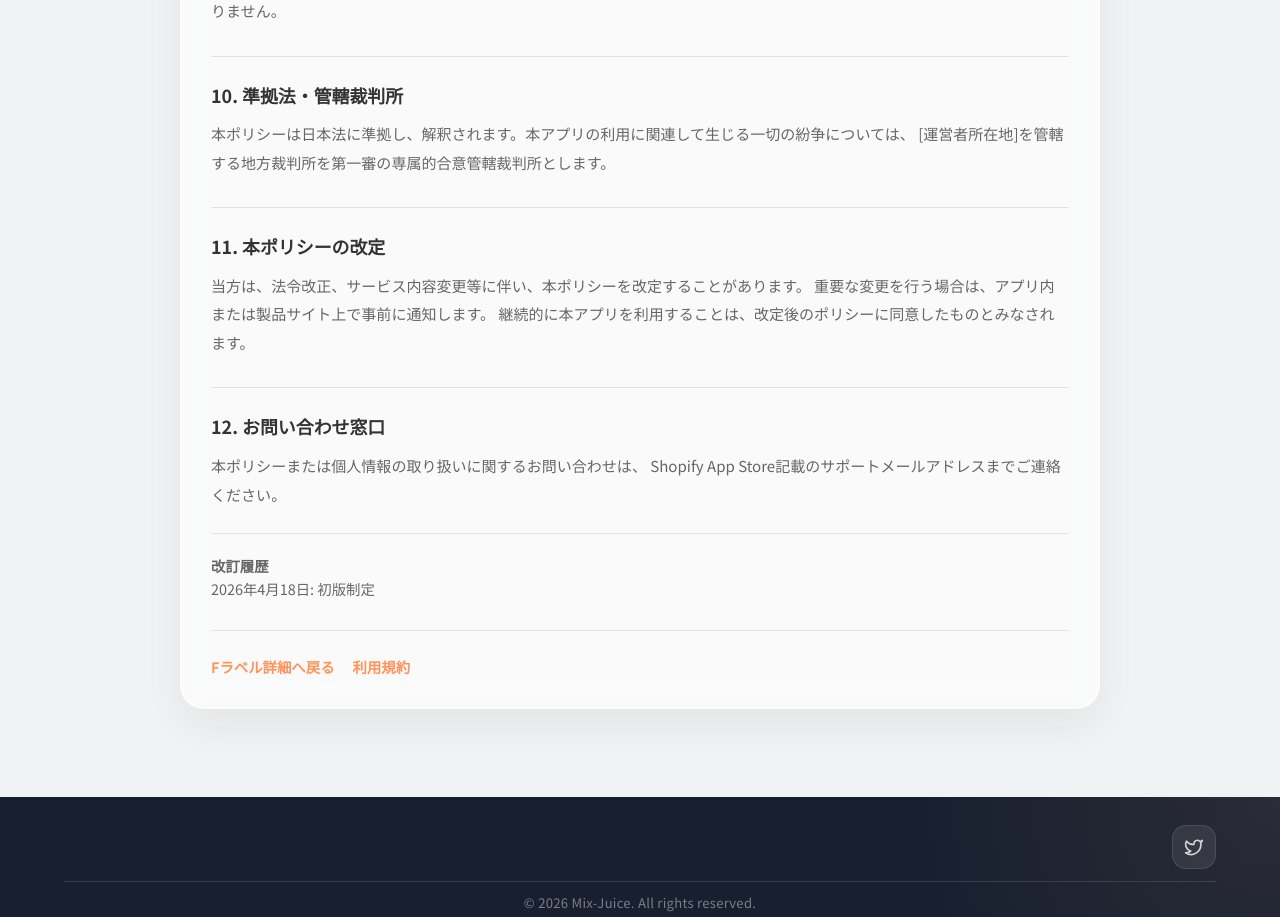
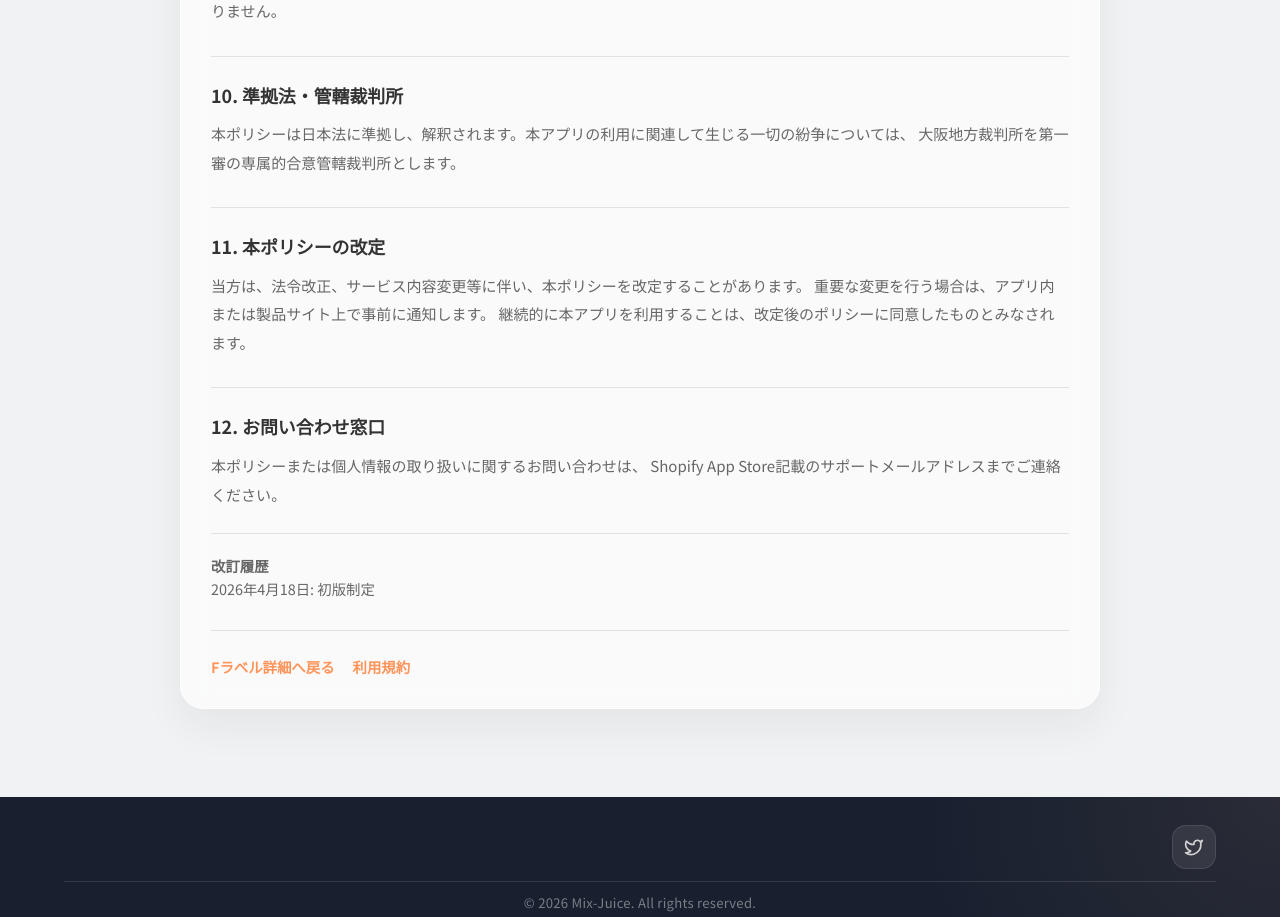
Before and after one commit to Mix-Juice-io/mix-juice-corporate, a React (Vite) app: page /service/f-label/privacy in a window 1280 px wide. Shown: the part 4660-5577 px from the top of the page. Built offline with nearby package versions, Linux system fonts and the light colour scheme.

Commit message:
chore(privacy): 第10条の管轄裁判所を大阪地方裁判所に確定

```diff
--- a/src/pages/FLabelPrivacyPage.tsx
+++ b/src/pages/FLabelPrivacyPage.tsx
@@ -248,7 +248,7 @@ export default function FLabelPrivacyPage() {
               <h2 className={styles.sectionTitle}>10. 準拠法・管轄裁判所</h2>
               <p className={styles.paragraph}>
                 本ポリシーは日本法に準拠し、解釈されます。本アプリの利用に関連して生じる一切の紛争については、
-                [運営者所在地]を管轄する地方裁判所を第一審の専属的合意管轄裁判所とします。
+                大阪地方裁判所を第一審の専属的合意管轄裁判所とします。
               </p>
             </section>
 
```
